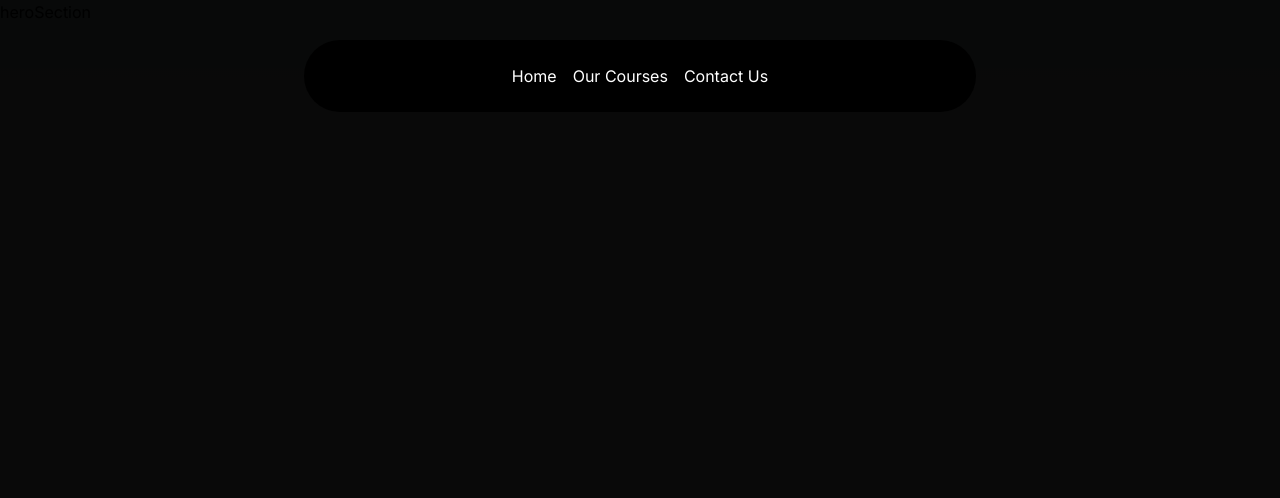
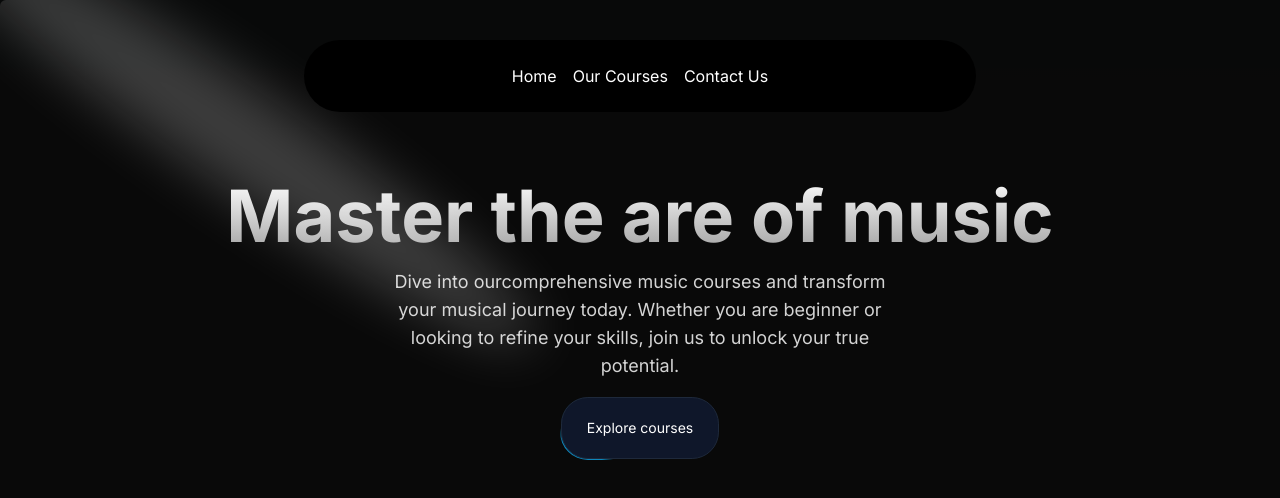
Before and after one commit to Tanveeeer00/music-course-nextjs, a Next.js app: page / in a window 1280 px wide. Shown: the top 498 px of the page. Built offline with nearby package versions, Linux system fonts and the light colour scheme.

Commit message:
hero section completed

```diff
--- a/src/components/HeroSection.tsx
+++ b/src/components/HeroSection.tsx
@@ -1,9 +1,41 @@
+import Link from "next/link";
 import React from "react";
+import { Spotlight } from "./ui/Spotlight";
+import { Button } from "./ui/moving-border";
 
 function HeroSection() {
   return (
-    <div>
-      <h1>heroSection</h1>
+    <div
+      className="h-auto md:h-[40rem] w-full rounded-md flex flex-col items-center justify-center relative
+    overflow-hidden mx-auto py-10 md:py-0"
+    >
+      <div className="p-4 relative z-10 w-full text-center">
+        <Spotlight
+          className="-top-40 left-0 md:left-60 md:-top-20"
+          fill="white"
+        />
+        <h1
+          className="mt-20 md:mt-0 text-4xl md:text-7xl font-bold bg-clip-text text-transparent
+        bg-gradient-to-b from-neutral-50 to-neutral-400"
+        >
+          Master the are of music
+        </h1>
+        <p className="mt-4 font-normal text-base md:text-lg text-neutral-300 max-w-lg mx-auto">
+          Dive into ourcomprehensive music courses and transform your musical
+          journey today. Whether you are beginner or looking to refine your
+          skills, join us to unlock your true potential.
+        </p>
+        <div className="mt-4">
+          <Link href={"/courses"}>
+            <Button
+              borderRadius="1.75rem"
+              className="bg-white dark:bg-slate-900 text-black dark:text-white border-neutral-200 dark:border-slate-800"
+            >
+              Explore courses
+            </Button>
+          </Link>
+        </div>
+      </div>
     </div>
   );
 }
--- /dev/null
+++ b/src/components/ui/Spotlight.tsx
@@ -0,0 +1,56 @@
+import React from "react";
+import { cn } from "@/utils/cn";
+
+type SpotlightProps = {
+  className?: string;
+  fill?: string;
+};
+
+export const Spotlight = ({ className, fill }: SpotlightProps) => {
+  return (
+    <svg
+      className={cn(
+        "animate-spotlight pointer-events-none absolute z-[1]  h-[169%] w-[138%] lg:w-[84%] opacity-0",
+        className
+      )}
+      xmlns="http://www.w3.org/2000/svg"
+      viewBox="0 0 3787 2842"
+      fill="none"
+    >
+      <g filter="url(#filter)">
+        <ellipse
+          cx="1924.71"
+          cy="273.501"
+          rx="1924.71"
+          ry="273.501"
+          transform="matrix(-0.822377 -0.568943 -0.568943 0.822377 3631.88 2291.09)"
+          fill={fill || "white"}
+          fillOpacity="0.21"
+        ></ellipse>
+      </g>
+      <defs>
+        <filter
+          id="filter"
+          x="0.860352"
+          y="0.838989"
+          width="3785.16"
+          height="2840.26"
+          filterUnits="userSpaceOnUse"
+          colorInterpolationFilters="sRGB"
+        >
+          <feFlood floodOpacity="0" result="BackgroundImageFix"></feFlood>
+          <feBlend
+            mode="normal"
+            in="SourceGraphic"
+            in2="BackgroundImageFix"
+            result="shape"
+          ></feBlend>
+          <feGaussianBlur
+            stdDeviation="151"
+            result="effect1_foregroundBlur_1065_8"
+          ></feGaussianBlur>
+        </filter>
+      </defs>
+    </svg>
+  );
+};
--- /dev/null
+++ b/src/components/ui/moving-border.tsx
@@ -0,0 +1,139 @@
+"use client";
+import React from "react";
+import {
+  motion,
+  useAnimationFrame,
+  useMotionTemplate,
+  useMotionValue,
+  useTransform,
+} from "framer-motion";
+import { useRef } from "react";
+import { cn } from "@/utils/cn";
+
+export function Button({
+  borderRadius = "1.75rem",
+  children,
+  as: Component = "button",
+  containerClassName,
+  borderClassName,
+  duration,
+  className,
+  ...otherProps
+}: {
+  borderRadius?: string;
+  children: React.ReactNode;
+  as?: any;
+  containerClassName?: string;
+  borderClassName?: string;
+  duration?: number;
+  className?: string;
+  [key: string]: any;
+}) {
+  return (
+    <Component
+      className={cn(
+        "bg-transparent relative text-xl  h-16 w-40 p-[1px] overflow-hidden ",
+        containerClassName
+      )}
+      style={{
+        borderRadius: borderRadius,
+      }}
+      {...otherProps}
+    >
+      <div
+        className="absolute inset-0"
+        style={{ borderRadius: `calc(${borderRadius} * 0.96)` }}
+      >
+        <MovingBorder duration={duration} rx="30%" ry="30%">
+          <div
+            className={cn(
+              "h-20 w-20 opacity-[0.8] bg-[radial-gradient(var(--sky-500)_40%,transparent_60%)]",
+              borderClassName
+            )}
+          />
+        </MovingBorder>
+      </div>
+
+      <div
+        className={cn(
+          "relative bg-slate-900/[0.8] border border-slate-800 backdrop-blur-xl text-white flex items-center justify-center w-full h-full text-sm antialiased",
+          className
+        )}
+        style={{
+          borderRadius: `calc(${borderRadius} * 0.96)`,
+        }}
+      >
+        {children}
+      </div>
+    </Component>
+  );
+}
+
+export const MovingBorder = ({
+  children,
+  duration = 2000,
+  rx,
+  ry,
+  ...otherProps
+}: {
+  children: React.ReactNode;
+  duration?: number;
+  rx?: string;
+  ry?: string;
+  [key: string]: any;
+}) => {
+  const pathRef = useRef<any>();
+  const progress = useMotionValue<number>(0);
+
+  useAnimationFrame((time) => {
+    const length = pathRef.current?.getTotalLength();
+    if (length) {
+      const pxPerMillisecond = length / duration;
+      progress.set((time * pxPerMillisecond) % length);
+    }
+  });
+
+  const x = useTransform(
+    progress,
+    (val) => pathRef.current?.getPointAtLength(val).x
+  );
+  const y = useTransform(
+    progress,
+    (val) => pathRef.current?.getPointAtLength(val).y
+  );
+
+  const transform = useMotionTemplate`translateX(${x}px) translateY(${y}px) translateX(-50%) translateY(-50%)`;
+
+  return (
+    <>
+      <svg
+        xmlns="http://www.w3.org/2000/svg"
+        preserveAspectRatio="none"
+        className="absolute h-full w-full"
+        width="100%"
+        height="100%"
+        {...otherProps}
+      >
+        <rect
+          fill="none"
+          width="100%"
+          height="100%"
+          rx={rx}
+          ry={ry}
+          ref={pathRef}
+        />
+      </svg>
+      <motion.div
+        style={{
+          position: "absolute",
+          top: 0,
+          left: 0,
+          display: "inline-block",
+          transform,
+        }}
+      >
+        {children}
+      </motion.div>
+    </>
+  );
+};
--- a/tailwind.config.ts
+++ b/tailwind.config.ts
@@ -1,4 +1,10 @@
 import type { Config } from "tailwindcss";
+const defaultTheme = require("tailwindcss/defaultTheme");
+const colors = require("tailwindcss/colors");
+const {
+  default: flattenColorPalette,
+} = require("tailwindcss/lib/util/flattenColorPalette");
+/** @type {import('tailwindcss').Config} */
 
 const config: Config = {
   content: [
@@ -9,6 +15,21 @@
   darkMode: "class",
   theme: {
     extend: {
+      animation: {
+        spotlight: "spotlight 2s ease .75s 1 forwards",
+      },
+      keyframes: {
+        spotlight: {
+          "0%": {
+            opacity: "0",
+            transform: "translate(-72%, -62%) scale(0.5)",
+          },
+          "100%": {
+            opacity: "1",
+            transform: "translate(-50%,-40%) scale(1)",
+          },
+        },
+      },
       backgroundImage: {
         "gradient-radial": "radial-gradient(var(--tw-gradient-stops))",
         "gradient-conic":
@@ -16,6 +37,16 @@
       },
     },
   },
-  plugins: [],
+  plugins: [addVariablesForColors],
 };
+function addVariablesForColors({ addBase, theme }: any) {
+  let allColors = flattenColorPalette(theme("colors"));
+  let newVars = Object.fromEntries(
+    Object.entries(allColors).map(([key, val]) => [`--${key}`, val])
+  );
+
+  addBase({
+    ":root": newVars,
+  });
+}
 export default config;
```
